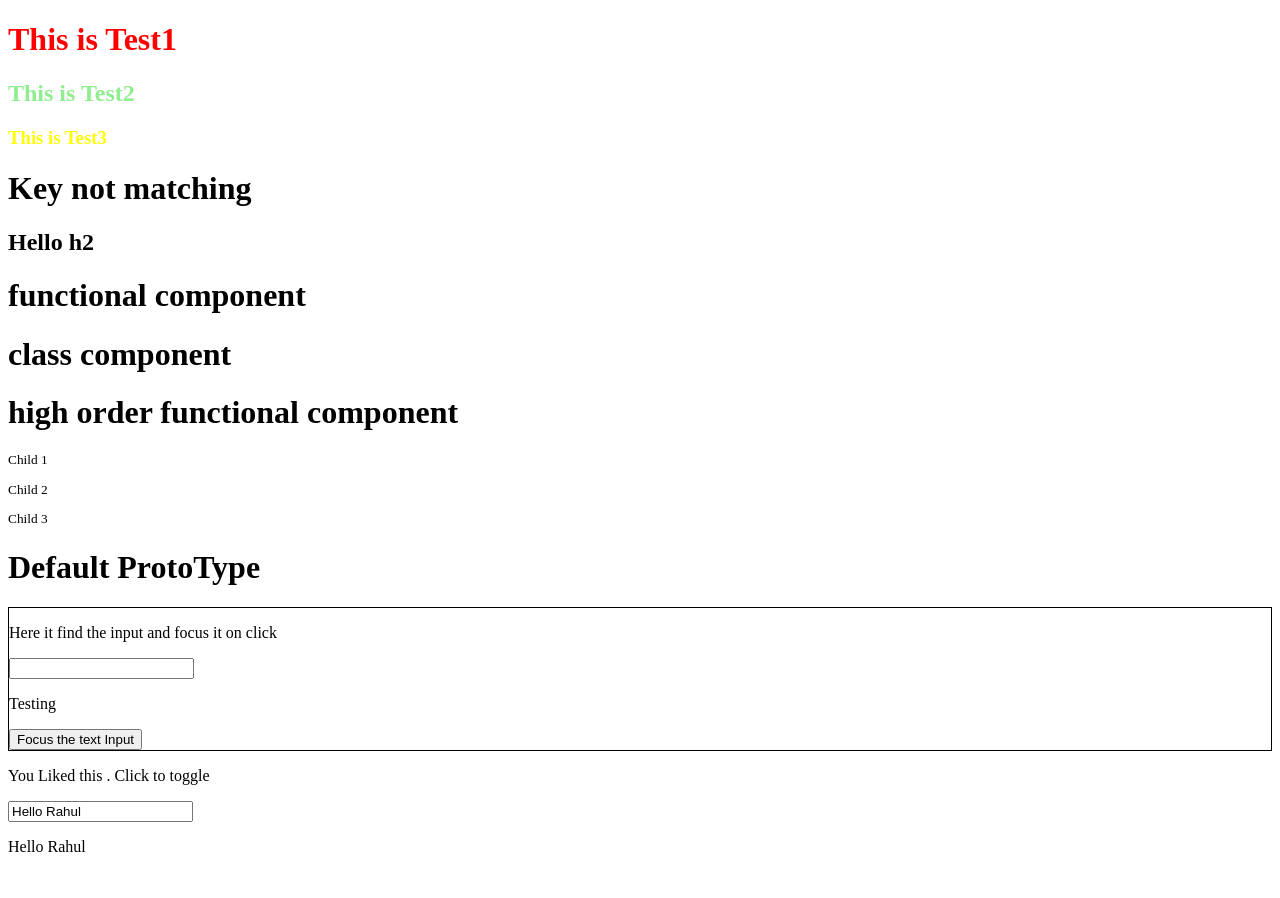
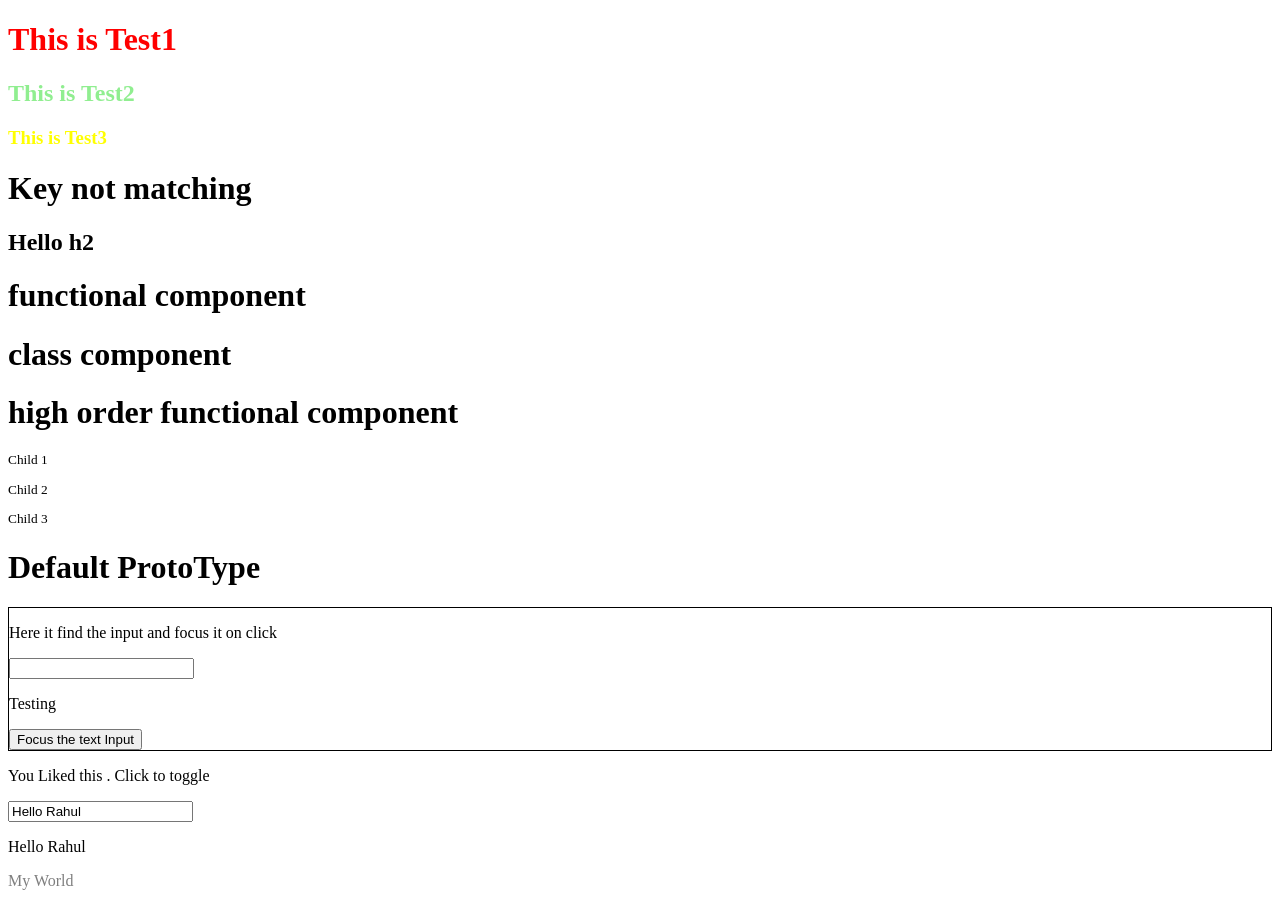
Before and after one commit to rahulvishwakarm/React-Basic-Concept, a React (Create React App) app: page / in a window 1280 px wide. Before the commit the page ends 872 px from the top, so only its background shows below. Built offline with nearby package versions, Linux system fonts and the light colour scheme.

Commit message:
Component Did Mount

```diff
--- a/src/App.js
+++ b/src/App.js
@@ -1,4 +1,5 @@
 import React from 'react';
+import ComponentdidMount from './Component Life Cycle/ComponentdidMount';
 import FindingDOMNode from './FInd DOM node/FindingDOMNode';
 import Form from './Form/Form';
 import PropsChildrenGet from './Props Children/PropsChildrenGet';
@@ -61,7 +62,6 @@ function App() {
         {/* Default Prototype */}
         <DefaultProps />
 
-
         {/* Finding a DOM node */}
         <FindingDOMNode/>
 
@@ -70,6 +70,9 @@ function App() {
 
         {/* Form */}
         <Form/>
+
+        {/* Component Life Cycle */}
+        <ComponentdidMount name="My World"/>
     </div>
   );
 }
--- /dev/null
+++ b/src/Component Life Cycle/ComponentdidMount.js
@@ -0,0 +1,30 @@
+import React, { Component } from 'react'
+
+class ComponentdidMount extends Component {
+    constructor(props) {
+        super(props);
+        this.state = { opacity : 0}
+    }
+
+    componentDidMount() {
+        this.timer = setInterval(function() {
+            var opacity = this.state.opacity;
+            opacity-=0.5;
+            if(opacity<0.1) {
+                opacity = 1.0;
+            }
+            this.setState({
+                opacity:opacity
+            });
+        }.bind(this),100);
+    }
+
+    render() {
+        return (
+            <div style={{opacity:this.state.opacity}}>
+                    {this.props.name}
+            </div>
+        )
+    }
+}
+export default ComponentdidMount;
```
